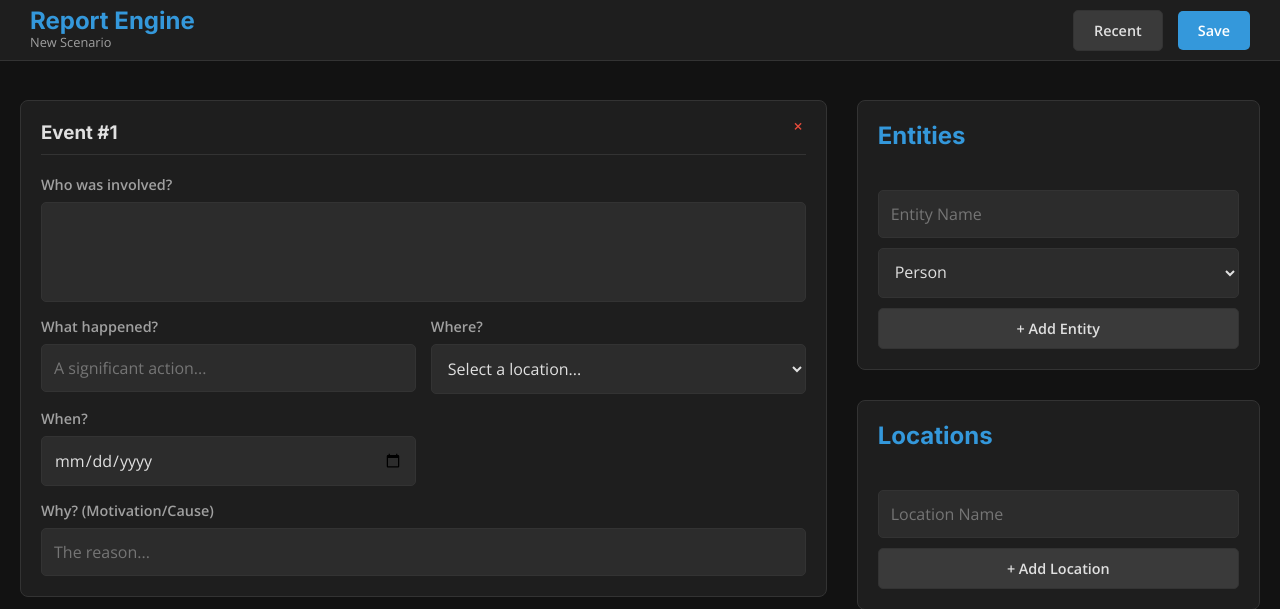
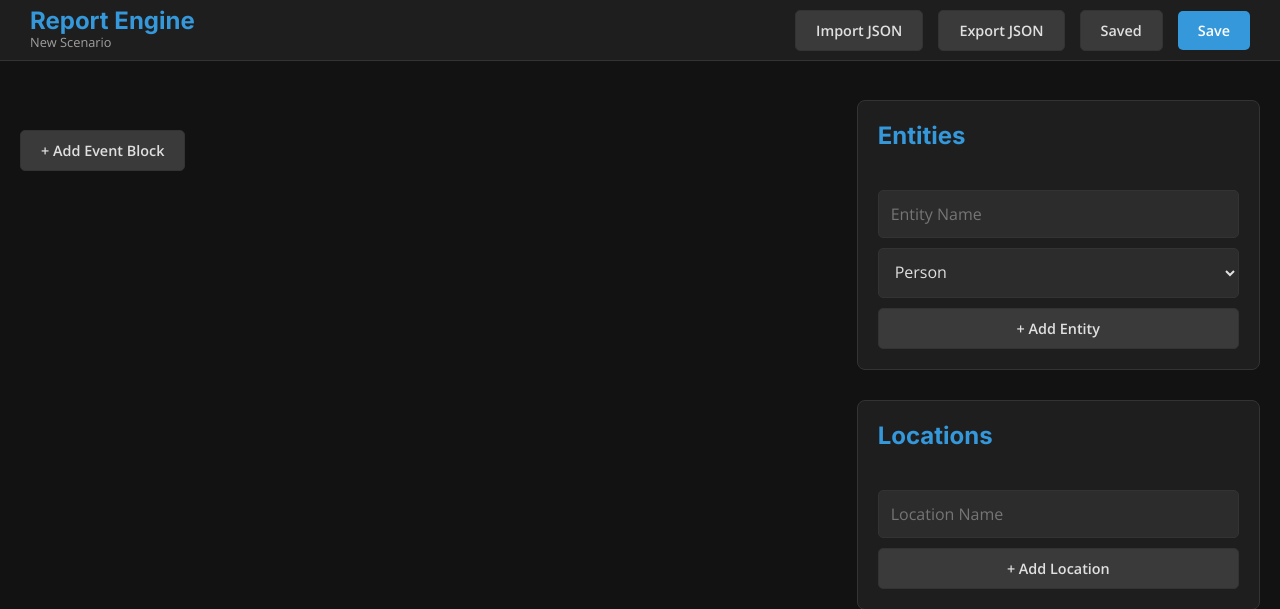
Before and after one commit to nathanfx330/Report-Engine, a Flask app: page / in a window 1280 px wide. Shown: the top 609 px of the page. Run offline with Flask 3, Linux system fonts and the light colour scheme; lists and menus that the app fills with data are empty.

Commit message:
Update index.html

```diff
--- a/templates/index.html
+++ b/templates/index.html
@@ -5,10 +5,7 @@
     <meta charset="UTF-8">
     <meta name="viewport" content="width=device-width, initial-scale=1.0">
     <title>Report Engine</title>
-
-    <!-- New Google Fonts link for Inter (branding) and Open Sans (body) -->
     <link href="https://fonts.googleapis.com/css2?family=Inter:wght@700&family=Open+Sans:wght@400;600&display=swap" rel="stylesheet">
-
     <link rel="stylesheet" href="{{ url_for('static', filename='css/style.css') }}">
 </head>
 <body>
@@ -19,7 +16,10 @@
         </div>
         <div class="header-controls">
             <span id="autosave-indicator"></span>
-            <button id="recent-btn" class="btn btn-secondary">Recent</button>
+            <button id="import-btn" class="btn btn-secondary">Import JSON</button>
+            <button id="export-btn" class="btn btn-secondary">Export JSON</button>
+            <!-- UPDATED BUTTON ID AND TEXT -->
+            <button id="saved-btn" class="btn btn-secondary">Saved</button>
             <button id="save-btn" class="btn btn-primary">Save</button>
         </div>
     </header>
@@ -82,11 +82,12 @@
             </div>
         </div>
     </div>
-    <div id="recent-modal" class="modal-overlay">
+    <!-- UPDATED MODAL ID, TITLE, AND LIST ID -->
+    <div id="saved-modal" class="modal-overlay">
         <div class="modal-content">
-            <h2>Recent Scenarios</h2>
-            <div id="recent-scenarios-list"></div>
-            <div class="modal-actions"><button type="button" id="close-recent-btn" class="btn btn-secondary">Close</button></div>
+            <h2>Saved Scenarios</h2>
+            <div id="saved-scenarios-list"></div>
+            <div class="modal-actions"><button type="button" id="close-saved-btn" class="btn btn-secondary">Close</button></div>
         </div>
     </div>
 
@@ -105,6 +106,8 @@
         </div>
     </template>
 
+    <input type="file" id="import-file-input" style="display: none;" accept=".json">
+
     <script> const loaded_data_string = {{ loaded_data|tojson }}; </script>
     <script src="{{ url_for('static', filename='js/app.js') }}"></script>
 </body>
```
